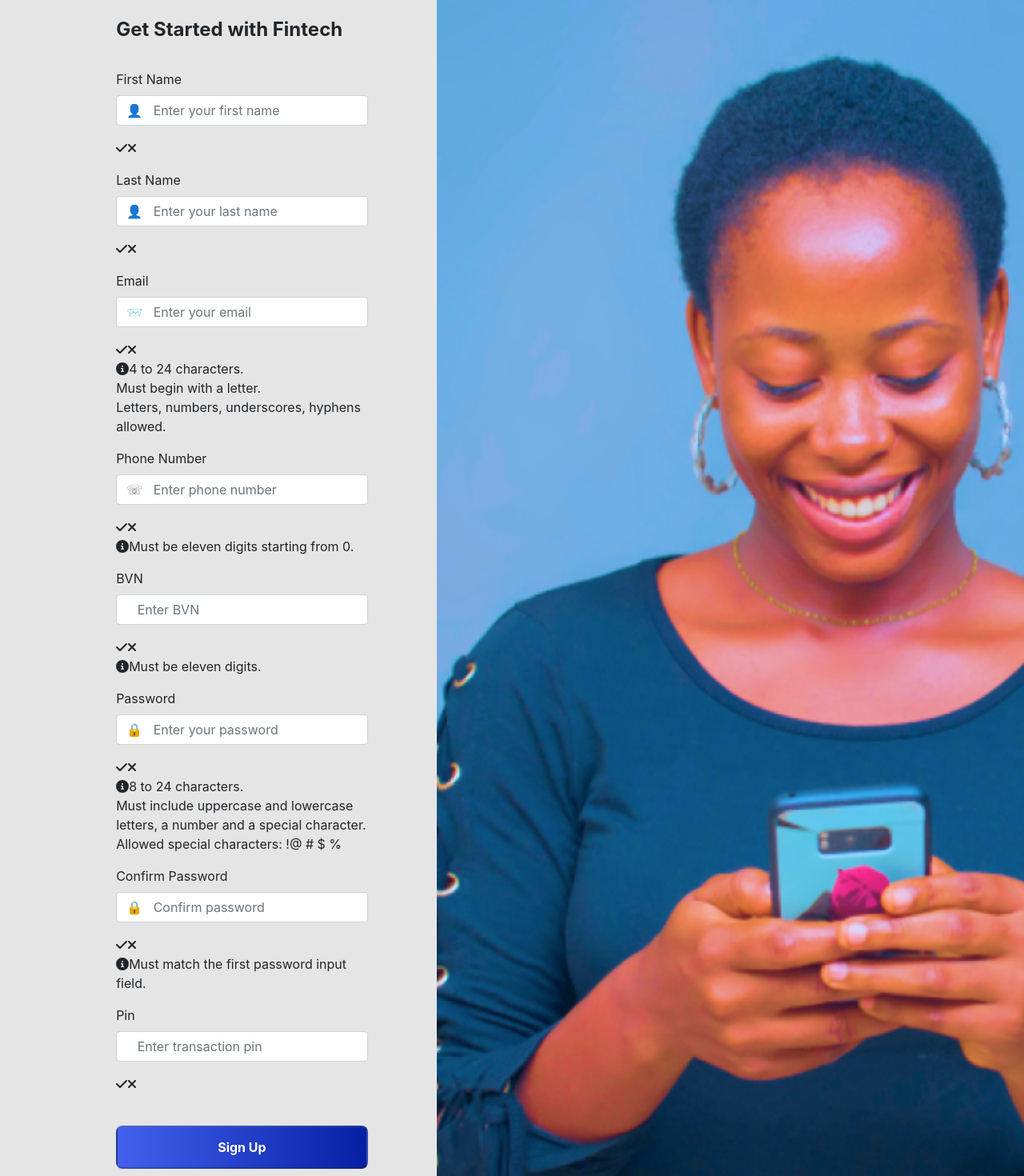
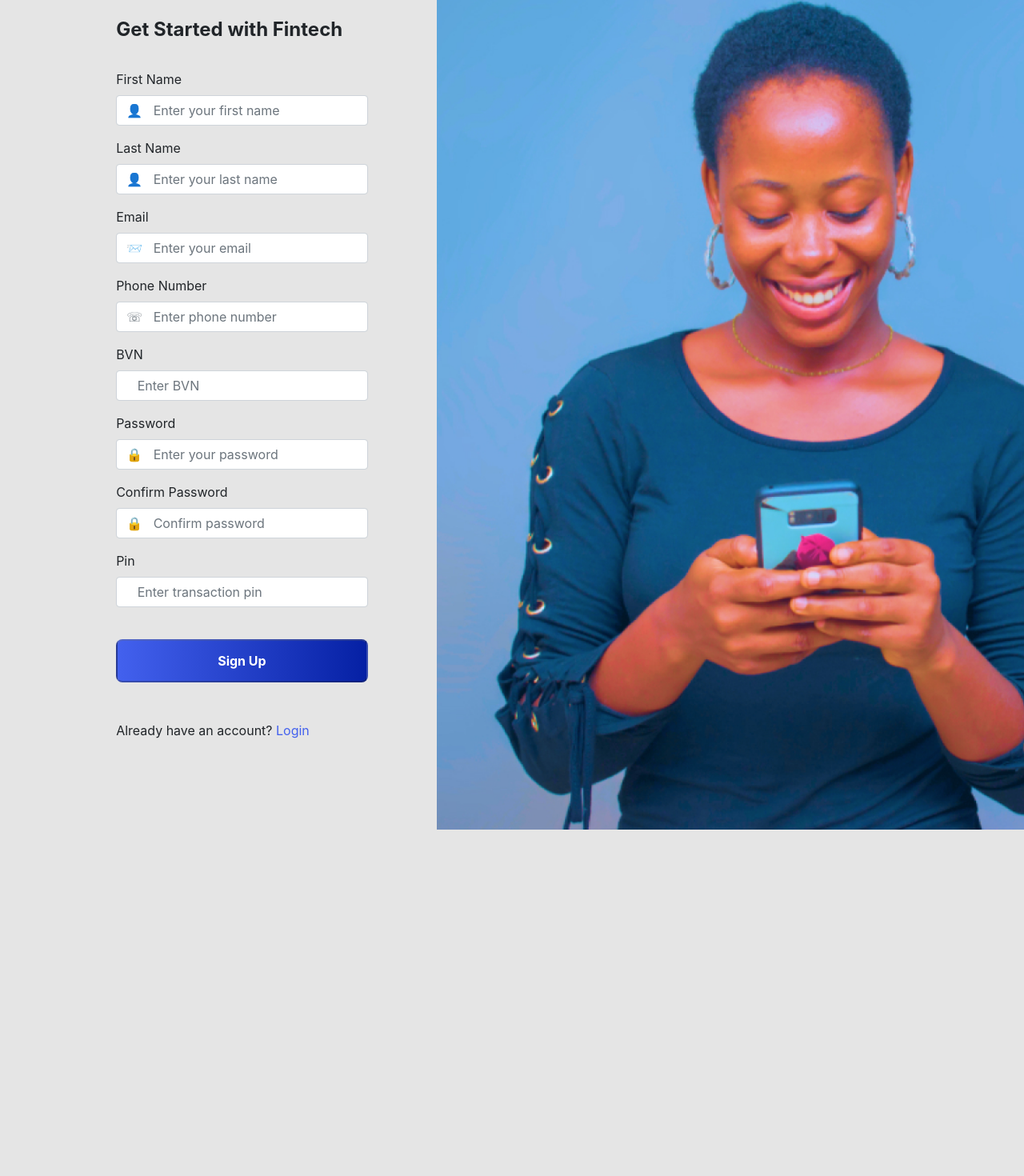
Before and after one commit to monsaw/Fintech-App-FE, a React (Create React App) app in the folder fintech-payment-front-end-sqd11a-group-b/: page /signup in a window 1280 px wide. Shown: the part 129-1599 px from the top of the page at 80% size. After the commit the page ends 1166 px from the top, so only its background shows below. Built offline with nearby package versions, Linux system fonts and the light colour scheme.

Commit message:
made some bug fixes on sign up page

```diff
--- a/fintech-payment-front-end-sqd11a-group-b/src/pages/Signup/Signup.jsx
+++ b/fintech-payment-front-end-sqd11a-group-b/src/pages/Signup/Signup.jsx
@@ -1,6 +1,6 @@
 import "./signup.css";
 import React from "react";
-import { Link } from "react-router-dom";
+import { Link, useNavigate } from "react-router-dom";
 import { useRef, useState, useEffect } from "react";
 import {
   faCheck,
@@ -163,7 +163,6 @@
         }),
         {
           headers: { "Content-Type": "application/json" },
-        //   withCredentials: true,
         }
       );
       console.log(response?.data);
@@ -188,13 +187,16 @@
     }
   };
 
+
+
+
   return (
     <>
       {success ? (
         <section>
           <h1>Successful, Please check your mail to proceed!</h1>
           <p>
-            <Link to="/login"></Link>
+            <Link to='/login'>Login</Link>
           </p>
         </section>
       ) : (
@@ -228,16 +230,6 @@
                 onBlur={() => setFirstNameFocus(false)}
               />
 
-              <span className="firstName">
-                <FontAwesomeIcon
-                  icon={faCheck}
-                  className={validFirstName ? "valid" : "hide"}
-                />
-                <FontAwesomeIcon
-                  icon={faTimes}
-                  className={validFirstName || !firstName ? "hide" : "invalid"}
-                />
-              </span>
               <p
                 id="firstnamenote"
                 className={
@@ -260,17 +252,6 @@
                 onFocus={() => setLastNameFocus(true)}
                 onBlur={() => setLastNameFocus(false)}
               />
-
-              <span className="lastName">
-                <FontAwesomeIcon
-                  icon={faCheck}
-                  className={validLastName ? "valid" : "hide"}
-                />
-                <FontAwesomeIcon
-                  icon={faTimes}
-                  className={validLastName || !lastName ? "hide" : "invalid"}
-                />
-              </span>
               <p
                 id="lastnamenote"
                 className={
@@ -293,17 +274,6 @@
                 onFocus={() => setEmailFocus(true)}
                 onBlur={() => setEmailFocus(false)}
               />
-
-              <span className="email">
-                <FontAwesomeIcon
-                  icon={faCheck}
-                  className={validEmail ? "valid" : "hide"}
-                />
-                <FontAwesomeIcon
-                  icon={faTimes}
-                  className={validEmail || !email ? "hide" : "invalid"}
-                />
-              </span>
               <p
                 id="emailnote"
                 className={
@@ -312,12 +282,7 @@
                     : "offscreen"
                 }
               >
-                <FontAwesomeIcon icon={faInfoCircle} />
-                4 to 24 characters.
-                <br />
-                Must begin with a letter.
-                <br />
-                Letters, numbers, underscores, hyphens allowed.
+
               </p>
 
               <FormItem
@@ -333,18 +298,6 @@
                 onFocus={() => setPhoneNumberFocus(true)}
                 onBlur={() => setPhoneNumberFocus(false)}
               />
-              <span className="phoneNumber">
-                <FontAwesomeIcon
-                  icon={faCheck}
-                  className={validPhoneNumber ? "valid" : "hide"}
-                />
-                <FontAwesomeIcon
-                  icon={faTimes}
-                  className={
-                    validPhoneNumber || !phoneNumber ? "hide" : "invalid"
-                  }
-                />
-              </span>
               <p
                 id="phonenumbernote"
                 className={
@@ -353,8 +306,6 @@
                     : "offscreen"
                 }
               >
-                <FontAwesomeIcon icon={faInfoCircle} />
-                Must be eleven digits starting from 0.
               </p>
 
               <FormItem
@@ -369,22 +320,11 @@
                 onFocus={() => setBVNFocus(true)}
                 onBlur={() => setBVNFocus(false)}
               />
-              <span className="bvn">
-                <FontAwesomeIcon
-                  icon={faCheck}
-                  className={validBVN ? "valid" : "hide"}
-                />
-                <FontAwesomeIcon
-                  icon={faTimes}
-                  className={validBVN || !bvn ? "hide" : "invalid"}
-                />
-              </span>
               <p
                 id="bvnnote"
                 className={bvnFocus && !validBVN ? "instructions" : "offscreen"}
               >
-                <FontAwesomeIcon icon={faInfoCircle} />
-                Must be eleven digits.
+
               </p>
 
               <FormItem
@@ -400,34 +340,12 @@
                 onFocus={() => setPasswordFocus(true)}
                 onBlur={() => setPasswordFocus(false)}
               />
-              <span className="password">
-                <FontAwesomeIcon
-                  icon={faCheck}
-                  className={validPassword ? "valid" : "hide"}
-                />
-                <FontAwesomeIcon
-                  icon={faTimes}
-                  className={validPassword || !password ? "hide" : "invalid"}
-                />
-              </span>
               <p
                 id="passwordnote"
                 className={
                   passwordFocus && !validPassword ? "instructions" : "offscreen"
                 }
               >
-                <FontAwesomeIcon icon={faInfoCircle} />
-                8 to 24 characters.
-                <br />
-                Must include uppercase and lowercase letters, a number and a
-                special character.
-                <br />
-                Allowed special characters:{" "}
-                <span arial-label="exclamation mark">!</span>
-                <span arial-label="at symbol">@</span>{" "}
-                <span arial-label="hashtag">#</span>{" "}
-                <span arial-label="dollar sign">$</span>{" "}
-                <span arial-label="percent">%</span>
               </p>
 
               <FormItem
@@ -443,26 +361,12 @@
                 onFocus={() => setMatchFocus(true)}
                 onBlur={() => setMatchFocus(false)}
               />
-              <span className="confirm password">
-                <FontAwesomeIcon
-                  icon={faCheck}
-                  className={validMatch && confirmPassword ? "valid" : "hide"}
-                />
-                <FontAwesomeIcon
-                  icon={faTimes}
-                  className={
-                    validMatch || !confirmPassword ? "hide" : "invalid"
-                  }
-                />
-              </span>
               <p
                 id="confirmnote"
                 className={
                   matchFocus && !validMatch ? "instructions" : "offscreen"
                 }
               >
-                <FontAwesomeIcon icon={faInfoCircle} />
-                Must match the first password input field.
               </p>
 
               <FormItem
@@ -478,16 +382,6 @@
                 onFocus={() => setPINFocus(true)}
                 onBlur={() => setPINFocus(false)}
               />
-              <span className="pin">
-                <FontAwesomeIcon
-                  icon={faCheck}
-                  className={validPIN && pin ? "valid" : "hide"}
-                />
-                <FontAwesomeIcon
-                  icon={faTimes}
-                  className={validPIN || !pin ? "hide" : "invalid"}
-                />
-              </span>
               <p
                 id="pinnote"
                 className={pinFocus && !validPIN ? "instructions" : "offscreen"}
--- a/fintech-payment-front-end-sqd11a-group-b/src/pages/dashboard/dashboardcomponents/Walletcard/Walletcard.js
+++ b/fintech-payment-front-end-sqd11a-group-b/src/pages/dashboard/dashboardcomponents/Walletcard/Walletcard.js
@@ -24,7 +24,7 @@
 
 const Walletcard = () => {
     const [show, setShow] = useState(false);
-    const [balance, setBalance] = useState('N2,000,000');
+    const [balance, setBalance] = useState('****');
     const [wallet, setWallet]= useState([]);
 
     const hideBalance = () => {
@@ -88,13 +88,13 @@
                     <div className='showBal'>
                         {
                             !show ? (
-                                <button className='show' onClick={hideBalance}>
+                                <button className='show' onClick={showBalance}>
                             <span>
                             <AiOutlineEye className='showIcon'/>
                             </span>
                                 </button>
                             ) : (
-                                <button className='hide' onClick={showBalance}>
+                                <button className='hide' onClick={hideBalance}>
                             <span>
                                 <AiOutlineEyeInvisible className='hideIcon'/>
                             </span>
--- a/fintech-payment-front-end-sqd11a-group-b/src/pages/localtransfer/LocalTransfer.jsx
+++ b/fintech-payment-front-end-sqd11a-group-b/src/pages/localtransfer/LocalTransfer.jsx
@@ -76,7 +76,7 @@
         pin: pin
     }
 
-    const token = "";
+    const token = localStorage.getItem("token");
 
     //const header = { Authorization: localStorage.getItem("accessToken") };
     const header = { Authorization: { token }}
--- a/fintech-payment-front-end-sqd11a-group-b/src/pages/login/Login.jsx
+++ b/fintech-payment-front-end-sqd11a-group-b/src/pages/login/Login.jsx
@@ -50,14 +50,21 @@
                 body: JSON.stringify(reqBody)
             })
 
-
-                if(response.status === 200){
             const {token} = await response.json()
             localStorage.setItem("token", token);
+
+            if (response.status === 200) {
+                if(localStorage.getItem("token") === "Please verify your account from your email"){
+                    toast.error("Invalid Login");
+
+                } else {
                     window.location.href = "dashboard"
-                } else {
-                    toast.error("Invalid Login");
+                    toast.success("Successful Login");
                 }
+
+            }
+            toast.error("invalid Login")
+
 
     } catch (error) {
         error = "Something went wrong! Check your network setting"
```
Lines whose indentation alone changed are shown as unchanged.
